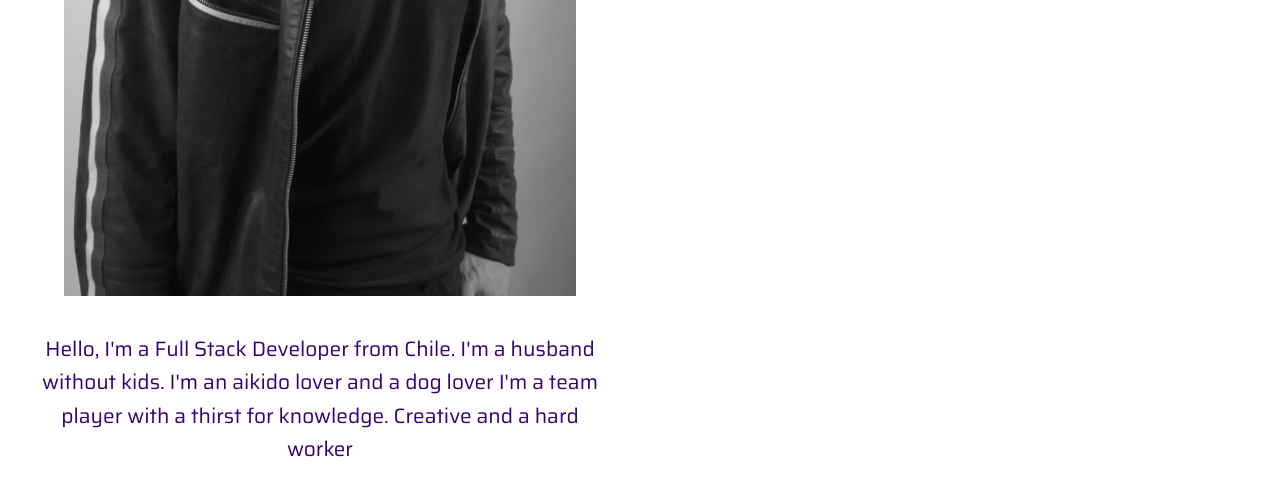
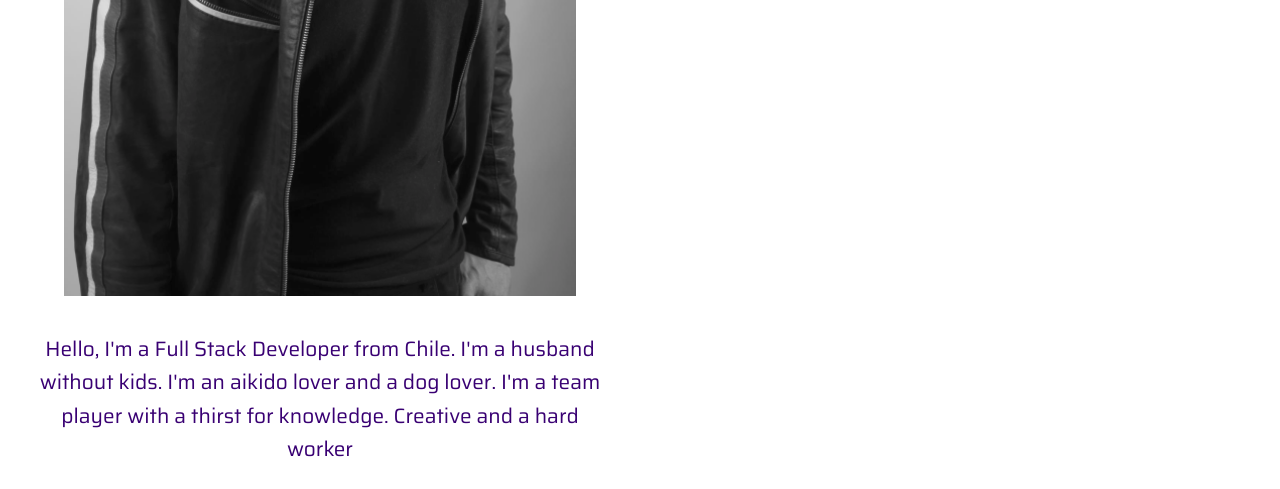
Before and after one commit to ricardomonte/portfolio-rm, a plain HTML site: page index.html in a window 1280 px wide. Shown: the part 3147-3636 px from the top of the page. Drawn offline with Linux system fonts and the light colour scheme.

Commit message:
Fix gramma in about

```diff
--- a/index.html
+++ b/index.html
@@ -147,8 +147,7 @@
         </div>
         <div class="who-im">
           <p class="im">
-            Hello, I'm a Full Stack Developer from Chile. I'm a husband without kids. I'm an aikido lover and a dog lover
-            I'm a team player with a thirst for knowledge. Creative and a hard worker
+            Hello, I'm a Full Stack Developer from Chile. I'm a husband without kids. I'm an aikido lover and a dog lover. I'm a team player with a thirst for knowledge. Creative and a hard worker
           </p>
           <div class="about-links">
             <a href="https://twitter.com/ramnkco" class="link-icon"><i class="fab fa-twitter-square fa-2x"></i></a>
```
